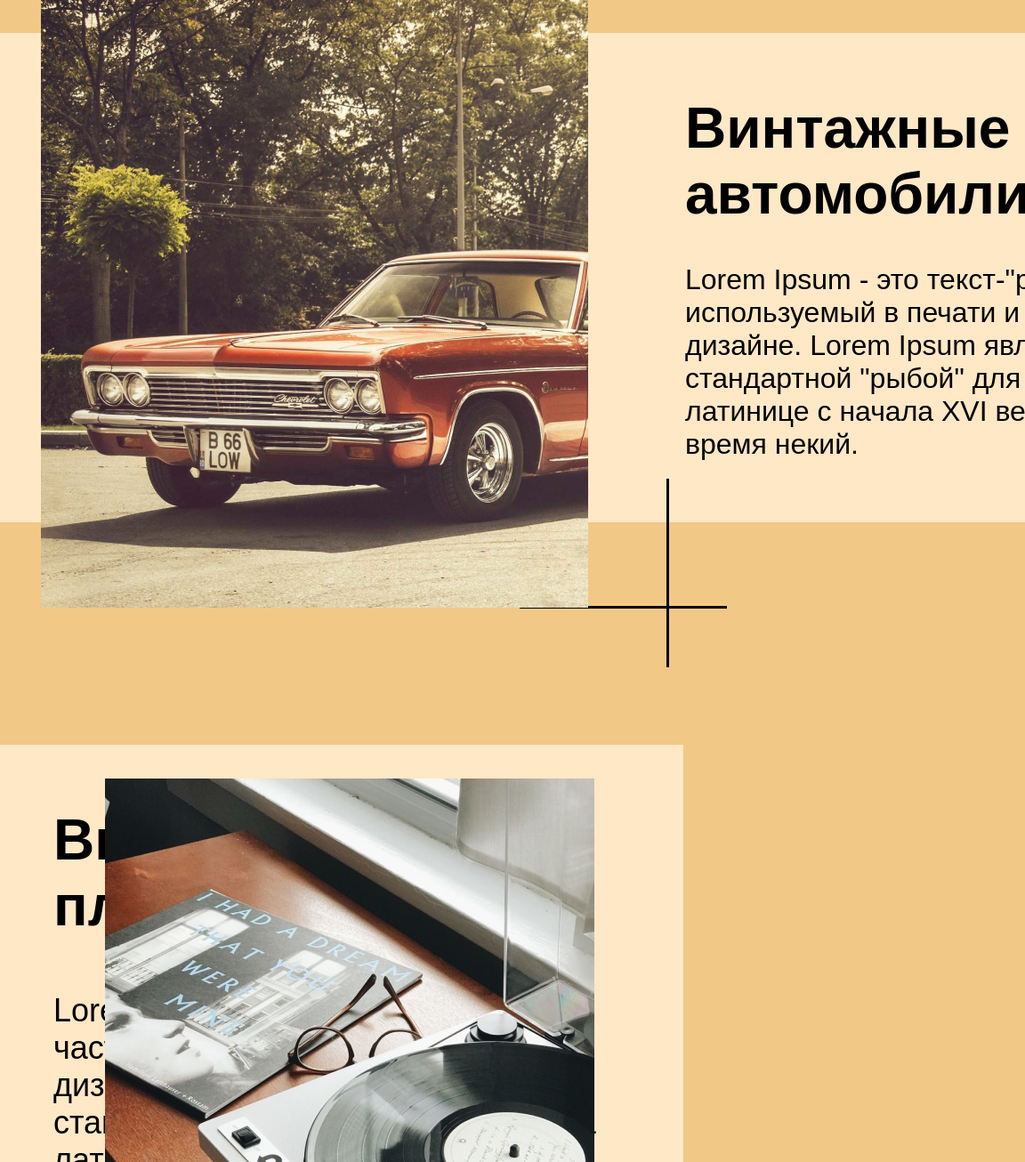
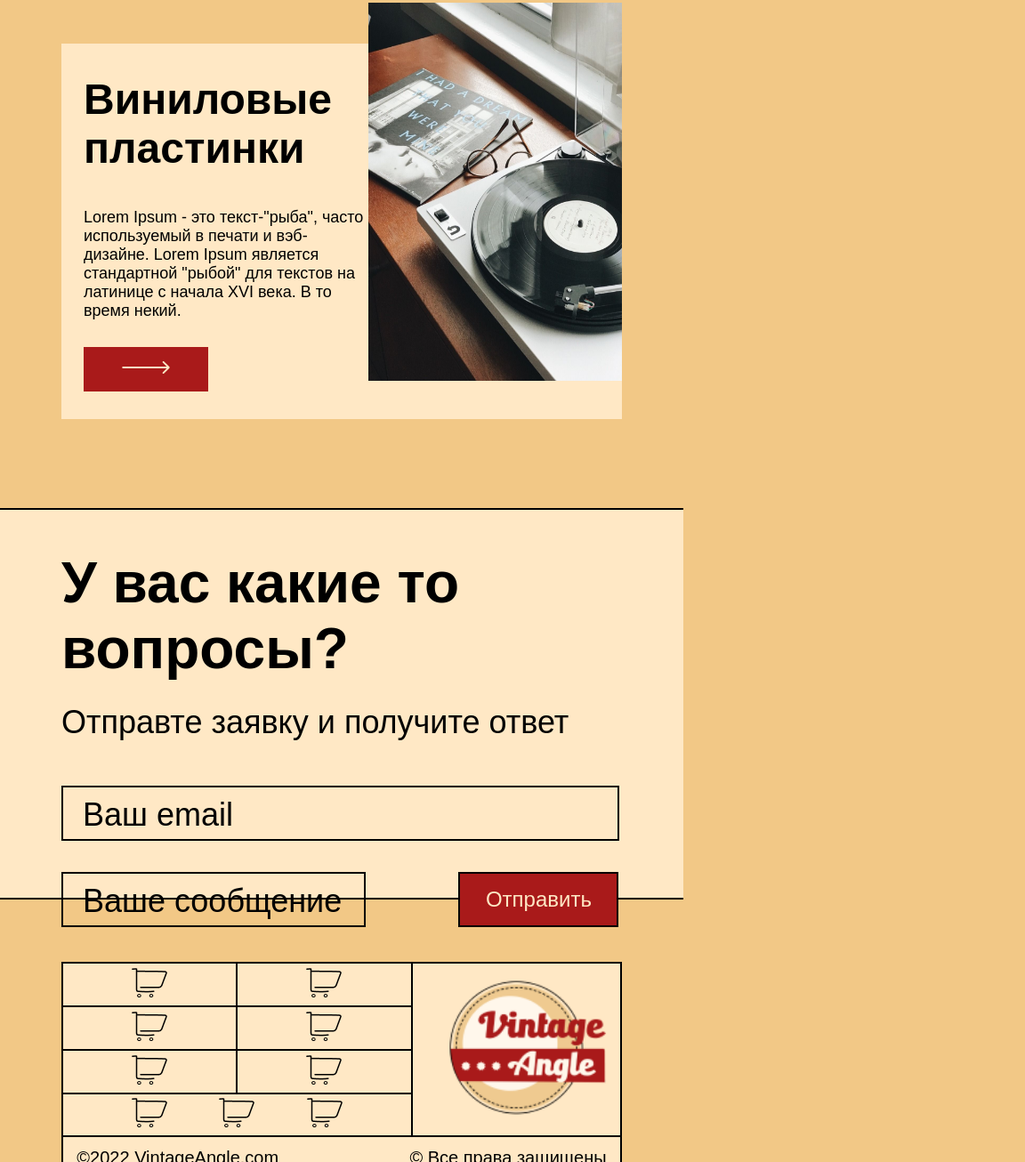
Before and after one commit to Tish61ka/rp-rest, a plain HTML site: page index.html in a window 768 px wide. Shown: the part 1494-2800 px from the top of the page at 89% size, 1152 px wide, since content can reach past the window. Drawn offline with nearby package versions, Linux system fonts and the light colour scheme; a web font is replaced by a local one.

Commit message:
сделал планшетку

```diff
--- a/css/main.css
+++ b/css/main.css
@@ -708,3 +708,266 @@ input[type=submit]{
   bottom: 6px;
 }
 }
+@media screen and (min-width: 630px) and (max-width: 899px){
+    .container{
+    width: 630px;
+  }
+   .offer-grid{
+    grid-template-columns: 95px 220px 315px;
+    grid-template-rows: 235px 114px;
+  }
+  .elem-offer-1 h1{
+    width: 250px;
+    font-size: 32px;
+    margin-top: 34px;
+    margin-bottom: 30px;
+  }
+  .elem-offer-1 p{
+    width: 230px;
+    font-size: 14px;
+    letter-spacing: 1.2px;
+    line-height: 1.5;
+    margin: 0 auto;
+  }
+  .elem-offer-3 p{
+    font-size: 14px;
+    line-height: 1.5;
+    width: 80%;
+    margin: 0 auto;
+  }
+    /* Open section car-block */
+  .car-block{
+    margin-bottom: 120px;
+  }
+  .background-car{
+    width: 630px;
+    height: 380px;
+    z-index: 1;
+  }
+  .car-block .car{
+    width: 266px;
+    height: 377px;
+    margin-top: -80px;
+    margin-left: 20px;
+  }
+  .background-car div{
+    width: 630px;
+    height: 380px;
+    left: 80px;
+  }
+  .background-car div p{
+    position: relative;
+    width: 315px;
+    font-size: 18px;
+    bottom: 20px;
+  }
+  .background-car div h1{
+    position: relative;
+    width: 315px;
+    font-size: 42px;
+    bottom: 30px;
+  }
+  .background-car button{
+    width: 100px;
+    height: 40px;
+    left: 0px;
+    top: 85px;
+  }
+  .background-car button svg{
+    width: 54px;
+  }
+  .angle{
+    position: relative;
+    z-index: 1;
+    left: 0px;
+    bottom: 89px;
+    width: 145px;
+  }
+  .back-vinil{
+  width: 630px;
+  height: 422px;
+  background-color: var(--second-bg-color);
+}
+.back-vinil div{
+  margin-left: 25px;
+  margin-top: 35px;
+}
+.back-vinil div h1{
+  width: 315px;
+  font-size: 48px;
+  margin-bottom: 40px;
+}
+.back-vinil div p{
+  width: 315px;
+  font-size: 18px;
+  margin-bottom: 30px;
+}
+.back-vinil div button{
+  width: 140px;
+  height: 50px;
+}
+.back-vinil div button svg{
+  width: 54px;
+}
+.back-vinil img{
+  width: 285px;
+  height: 425px;
+  right: 0px;
+  bottom: 437px;
+}
+/* Close section car-block */
+  .question{
+  height: 440px;
+  margin-bottom: 70px;
+}
+.question h1{
+  font-size: 64px;
+  margin-top: 45px;
+}
+.question p{
+  font-size: 36px;
+  margin-top: 25px;
+}
+.question form{
+  margin-top: 50px;
+}
+input[type=text]{
+  padding-top: 5px;
+  padding-left: 22px;
+  height: 62px;
+}
+.first-input{
+  width: 627px;
+  margin-right: 0px;
+  margin-bottom: 35px;
+}
+.second-input{
+  width: 342px;
+  margin-right: 100px;
+}
+input[type=submit]{
+  position: relative;
+  width: 180px;
+  height: 62px;
+  font-size: 24px;
+  bottom: 6px;
+}
+.div-footer{
+  background-color: var(--second-bg-color);
+  display: grid;
+  grid-template-columns: 1fr 1fr 0 1.2fr;
+  grid-template-rows: repeat(5, 1fr);
+  grid-gap: 0;
+  border: 1px solid black;
+  margin-bottom: 50px;
+}
+.footer-li-1{
+   border: 1px solid black;
+  display: flex;
+  justify-content: center;
+  align-items: center;
+}
+.footer-li-2{
+    border: 1px solid black;
+  display: flex;
+  justify-content: center;
+  align-items: center;
+}
+.footer-li-3{
+  grid-column-start: 1;
+  grid-column-end: 2;
+  grid-row-start: 2;
+  grid-row-end: 3;
+  border: 1px solid black;
+  display: flex;
+  justify-content: center;
+  align-items: center;
+}
+.footer-li-4{
+  border: 1px solid black;
+  display: flex;
+  justify-content: center;
+  align-items: center;
+  grid-row-start: 1;
+  grid-row-end: 5;
+  grid-column-start: 4;
+  grid-column-end: 5  ;
+}
+.footer-li-4 img{
+  width: 209px;
+}
+.footer-li-5{
+  grid-column-start: 2;
+  grid-column-end: 3;
+  grid-row-start: 2;
+  grid-row-end: 3;
+    border: 1px solid black;
+  display: flex;
+  justify-content: center;
+  align-items: center;
+}
+.footer-li-6{
+  grid-column-start: 1;
+  grid-column-end: 2;
+  grid-row-start: 3;
+  grid-row-end: 4;
+    border: 1px solid black;
+  display: flex;
+  justify-content: center;
+  align-items: center;
+}
+.footer-li-7{
+  grid-column-start: 2;
+  grid-column-end: 3;
+  grid-row-start: 3;
+  grid-row-end: 4;
+  border: 1px solid black;
+  display: flex;
+  justify-content: center;
+  align-items: center;
+}
+.footer-li-8{
+  grid-column-start: 1;
+  grid-column-end: 3;
+  grid-row-start: 4;
+  grid-row-end: 5;
+  border: 1px solid black;
+  display: flex;
+  justify-content: flex-start;
+  padding-left: 77px;
+  align-items: center;
+}
+.footer-li-9{
+  grid-column-start: 1;
+  grid-column-end: 3;
+  grid-row-start: 4;
+  grid-row-end: 5;
+    border: 1px solid black;
+  display: flex;
+  justify-content: center;
+  align-items: center;
+}
+.footer-li-10{
+  grid-column-start: 1;
+  grid-column-end: 3;
+  grid-row-start: 4;
+  grid-row-end: 5;
+  border: 1px solid black;
+  display: flex;
+  justify-content: flex-end;
+  padding-right: 77px;
+  align-items: center;
+}
+.footer-li-11{
+  border: 1px solid black;
+  display: flex;
+  align-items: center;
+  justify-content: space-between;
+  grid-column-start: 1;
+  grid-column-end: 5;
+  padding: 0 2vw;
+}
+.footer-li-11 p{
+  font-size: 20px;
+}
+}
```
